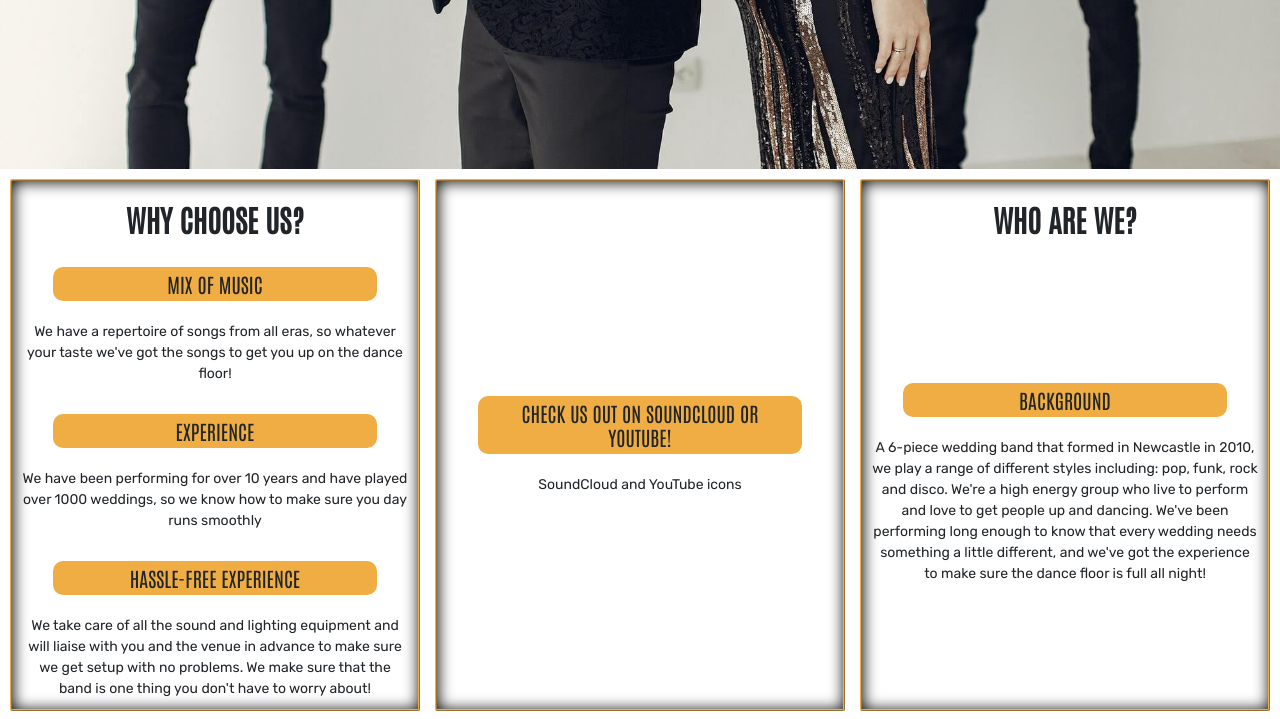
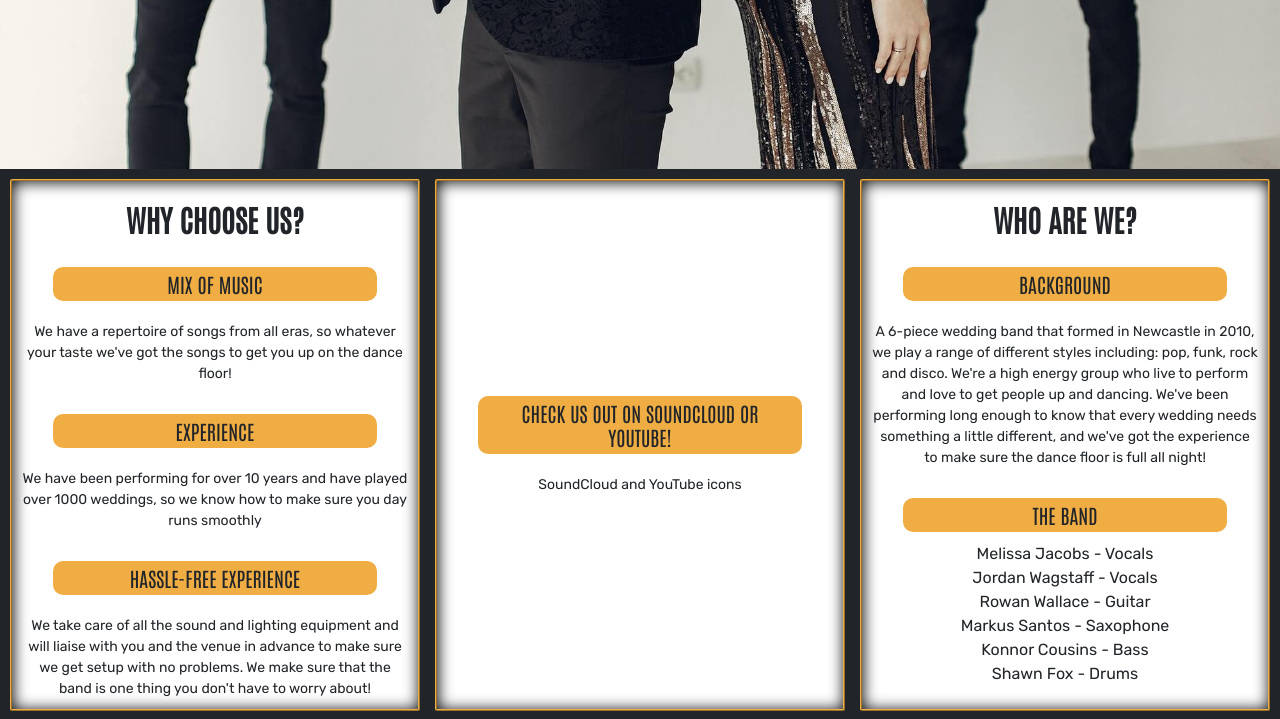
Before and after one commit to adamhatton/pp1-wedding-band, a plain HTML site: page the-band.html in a window 1280 px wide. Shown: the part 767-1486 px from the top of the page. Drawn offline with nearby package versions, Linux system fonts and the light colour scheme.

Commit message:
Add additional content to band info, change flexbox layout on final card

```diff
--- a/assets/css/style.css
+++ b/assets/css/style.css
@@ -264,6 +264,7 @@ img {
 
 #band-info {
     padding: 1rem;
+    background-color: #212529;
 }
 
 #band-info h2 {
--- a/the-band.html
+++ b/the-band.html
@@ -80,14 +80,21 @@
             <div class="col">
                 <div class="card text-center h-100 align-items-center">
                     <h2 class="card-title">Who Are We?</h2>
-                    <div class="card-body d-flex align-items-center h-100">
-                        <div>
+
                             <h3>Background</h3>
                             <p class="card-text">A 6-piece wedding band that formed in Newcastle in 2010, we play a range of different styles including: pop, funk, rock and disco.
                             We're a high energy group who live to perform and love to get people up and dancing. We've been performing long enough to know that every wedding
                             needs something a little different, and we've got the experience to make sure the dance floor is full all night!</p>
-                        </div>
-                    </div>
+                            <h3>The Band</h3>
+                            <ul>
+                                <li>Melissa Jacobs - Vocals</li>
+                                <li>Jordan Wagstaff - Vocals</li>
+                                <li>Rowan Wallace - Guitar</li>
+                                <li>Markus Santos - Saxophone</li>
+                                <li>Konnor Cousins - Bass</li>
+                                <li>Shawn Fox - Drums</li>
+                            </ul>
+
                 </div>
             </div>
         </div>
```
Lines whose indentation alone changed are shown as unchanged.
